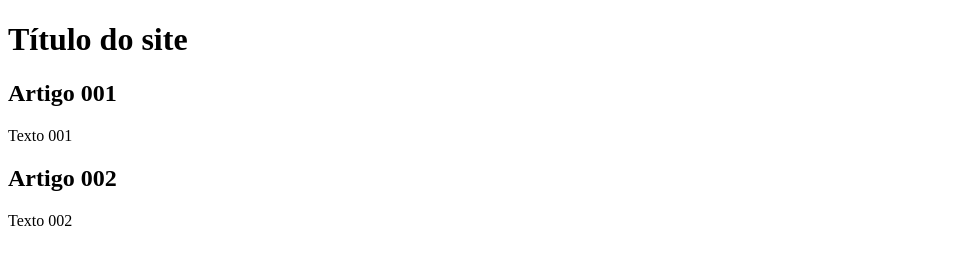
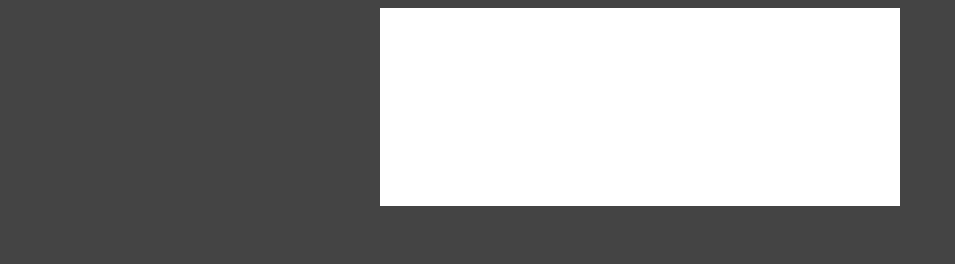
Before and after one commit to desireebarretti/aprendendo-branchs, a plain HTML site: page index.html in a window 1280 px wide. Shown: the whole page, without its empty margins (0-955 px from the left). Drawn offline with Linux system fonts and the light colour scheme.

Commit message:
Iniciei o design

```diff
--- /dev/null
+++ b/estilos/style.css
@@ -0,0 +1,17 @@
+* {
+    font-family: Arial, Helvetica, sans-serif;
+    font-size: 16px;
+}
+
+body {
+    background-color: #444;
+    color: white;
+}
+
+main {
+    background-color: #fff;
+    width: 500px;
+    margin: auto;
+    box-sizing: 3px 3px 5px black;
+    padding: 10px;
+}
--- a/index.html
+++ b/index.html
@@ -5,6 +5,7 @@
     <meta http-equiv="X-UA-Compatible" content="IE=edge">
     <meta name="viewport" content="width=device-width, initial-scale=1.0">
     <title>Aprendendo branchs</title>
+    <link rel="stylesheet" href="estilos/style.css">
 </head>
 <body>
     <main>
```
